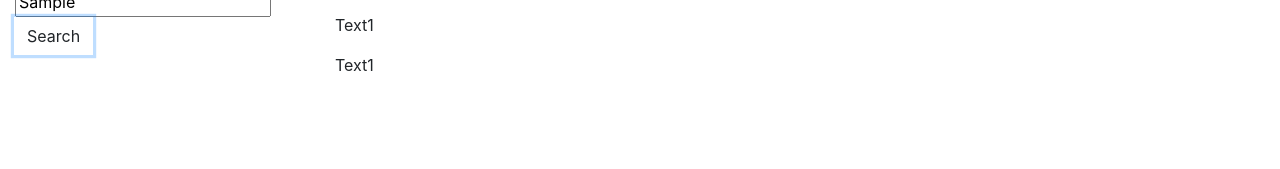
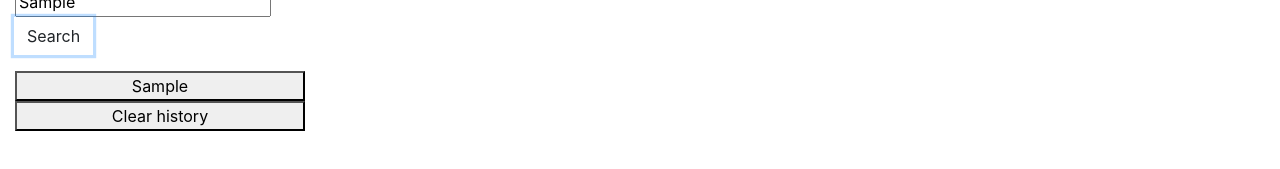
Before and after one commit to KonstantinGolovahin/Weather-Dashboard, a plain HTML site: page index.html in a window 1280 px wide. Both pictures are taken after typing "Sample" into the empty fields and a click on the button "Search". Shown: the part 131-300 px from the top of the page. Drawn offline with nearby package versions, Linux system fonts and the light colour scheme; no server answers.

Commit message:
Adds search by history functionality

```diff
--- a/assets/js/script.js
+++ b/assets/js/script.js
@@ -5,19 +5,19 @@ let queryURL = "https://api.openweathermap.org/data/2.5/weather?q=Daugavpils,Lat
 //let queryWeatherURL = "api.openweathermap.org/data/2.5/forecast?lat={lat}&lon={lon}&appid={API key}"
 let queryWeatherURL = "https://api.openweathermap.org/data/2.5/forecast?units=metric&"
 let queryParams1 = { "appid": "652bfd44571ae6c9a278b53d5d538b0d" };
- queryParams1.lat ;
- queryParams1.lon ;
+queryParams1.lat;
+queryParams1.lon;
 
 // amount of timestamps received. Fixed value at this point
 let queryCnt = 40;
 
 
-let queryCityURL ="http://api.openweathermap.org/geo/1.0/direct?limit=1&"
+let queryCityURL = "http://api.openweathermap.org/geo/1.0/direct?limit=1&"
 // create query parameters (generate URL with parameters below)
 //API key as it is
 let queryParams = { "appid": "652bfd44571ae6c9a278b53d5d538b0d" };
 // city to search for
-queryParams.q ;
+queryParams.q;
 //console.log("enot"+enot1 + $.param(queryParams));
 
 
@@ -32,29 +32,42 @@ taskSaved = getTasks(taskSaved);
 
 
 // idea from https://stackoverflow.com/questions/17216438/chain-multiple-then-in-jquery-when
- function request(){
+function request() {
+
+
+
+
+
+
+
+
+
+
+
+
+
   $.ajax({
-    url: queryCityURL+$.param(queryParams),
+    url: queryCityURL + $.param(queryParams),
     method: "GET"
 
 
-  }).then(function(response){
+  }).then(function (response) {
 
     // console.log(response[0].name)
     /// console.log(response[0].lat)
     // console.log(response[0].lon)
 
     queryParams1.lat = response[0].lat;
-    queryParams1.lon= response[0].lon;
+    queryParams1.lon = response[0].lon;
     return $.ajax({
 
-        url: queryWeatherURL+$.param(queryParams1),
+      url: queryWeatherURL + $.param(queryParams1),
       method: "GET"
 
     });
 
 
-}).then(function(response1){
+  }).then(function (response1) {
 
     //return $.ajax({...});
     console.log(response1)
@@ -62,28 +75,29 @@ taskSaved = getTasks(taskSaved);
 
     // generate data for the closest timestamp
     let iconcode = response1.list[0].weather[0].icon;
-    let tempToday= response1.list[0].main.temp
-    let windToday= response1.list[0].wind.speed
-    let humidityToday= response1.list[0].main.humidity
+    let tempToday = response1.list[0].main.temp
+    let windToday = response1.list[0].wind.speed
+    let humidityToday = response1.list[0].main.humidity
     // display data for for the closest timestamp
-    console.log(tempToday)
-    $('#icon-weather-today').text(queryParams.q + " (" +moment().format("DD/MM/YYYY") +") ");
-    $('#temp-today').text("Temperature: "+tempToday+ " ℃");
-    $('#wind-today').text("Wind: "+windToday+ " KPH");
-    $('#humidity-today').text("Humidity: "+humidityToday+ " %");
+    //console.log(tempToday)
+    $('#icon-weather-today').text(queryParams.q + " (" + moment().format("DD/MM/YYYY") + ") ");
+    $('#temp-today').text("Temperature: " + tempToday + " ℃");
+    $('#wind-today').text("Wind: " + windToday + " KPH");
+    $('#humidity-today').text("Humidity: " + humidityToday + " %");
     var iconurl = "http://openweathermap.org/img/wn/" + iconcode + ".png";
     //var iconurl = "http://openweathermap.org/img/wn/10d@2x.png"
     $('#wicon').attr('src', iconurl);
 
-
+    // clear prevoius
+$("#forecast").empty()
     // next 5 days
     // loop for data after each 8 timestamps - 1 day (max=40 by API).
-for (i=7;i<queryCnt;i=i+8) {
+    for (i = 7; i < queryCnt; i = i + 8) {
       let iconcodeTemp = response1.list[i].weather[0].icon;
-  let tempTemp= response1.list[i].main.temp
-  let windTemp= response1.list[i].wind.speed
-  let humidityTemp= response1.list[i].main.humidity
-  console.log(response1.list[i].dt_txt + tempTemp +windTemp+  humidityTemp)
+      let tempTemp = response1.list[i].main.temp
+      let windTemp = response1.list[i].wind.speed
+      let humidityTemp = response1.list[i].main.humidity
+      console.log(response1.list[i].dt_txt + tempTemp + windTemp + humidityTemp)
 
 
       // dynamically create a set of bootstrap cards for a list of array elements
@@ -102,23 +116,23 @@ cardContainer = document.getElementById('forecast');
       taskDate.className = 'taskDate';
       // Icon
       let taskImg = document.createElement('img');
-    let taskURL =  "http://openweathermap.org/img/wn/" + iconcodeTemp + ".png";
+      let taskURL = "http://openweathermap.org/img/wn/" + iconcodeTemp + ".png";
       $(taskImg).attr('src', taskURL);
       taskImg.className = 'taskIMG';
 
       // Temperature
       let taskTemperature = document.createElement('p');
-taskTemperature.innerText = "Temperature: "+tempTemp+ " ℃";
+      taskTemperature.innerText = "Temperature: " + tempTemp + " ℃";
       taskTemperature.className = 'taskText';
 
       // Wind
       let taskWind = document.createElement('p');
-taskWind.innerText = "Wind: "+windTemp+ " KPH";
+      taskWind.innerText = "Wind: " + windTemp + " KPH";
       taskWind.className = 'taskText';
 
       // Humidity
       let taskHumidity = document.createElement('p');
-taskHumidity.innerText = "Humidity: "+humidityTemp+ " %";
+      taskHumidity.innerText = "Humidity: " + humidityTemp + " %";
       taskHumidity.className = 'taskText';
 
       // save button
@@ -179,10 +193,10 @@ $('.search-button').on('click', function (e) {
   queryParams.q = $("#search-input")
     .val()
     .trim();
-  if (queryParams.q===""){
+  if (queryParams.q === "") {
     alert("Please enter city name")
   }
-  else{
+  else {
 
 
     // get updated list of tasks from storage
@@ -196,12 +210,67 @@ $('.search-button').on('click', function (e) {
     taskObject.push(userSave);
     // save to local storage
     localStorage.setItem("taskObject", JSON.stringify(taskObject));
+// add this city to search history
+taskSaved=taskObject;
+renderButtons()
+
     // execute request for current city
     request()
+
+
 
   }
 
 });
 
 
+// render buttons for history
+function renderButtons() {
+
+  // clear prevoius entries
+  $("#history").empty()
   getTasks(taskSaved)
+  console.log(taskSaved +"Step2")
+  if (taskSaved.length > 0) {
+    for (i = 0; i < taskSaved.length; i++) {
+
+      // save button
+      let taskButton = document.createElement('button');
+      taskButton.innerText = taskSaved[i].city;
+      taskButton.className = 'taskButton';
+      document.getElementById('history').appendChild(taskButton);
+
+    }
+  }
+
+// clear history button
+let clearHistoryButton = document.createElement('button');
+clearHistoryButton.innerText = "Clear history";
+clearHistoryButton.className = 'clearHistoryButton';
+document.getElementById('history').appendChild(clearHistoryButton);
+
+
+}
+
+
+// call forecast for saved city
+$('#history').on('click', function (e) {
+
+if($(e.target).text()==="Clear history"){
+  $('#history').empty()
+  localStorage.clear()
+}
+else{
+  queryParams.q=$(e.target).text();
+  request();
+}
+
+
+})
+
+
+
+
+
+renderButtons()
+//getTasks(taskSaved)
--- a/index.html
+++ b/index.html
@@ -37,7 +37,7 @@
             </div>
           </div>
         </form>
-        <div class="list-group" id="history"></div>
+        <div class="list-group" id="history">History</div>
       </aside>
 
       <div class="col-lg-9 pb-3">
@@ -45,8 +45,8 @@
 <!-- Display current weather -->
 <h2 id="header-today"><span><p id = "icon-weather-today" style="float:left;"> </p> <img  id="wicon" src="" alt="Weather icon"></span></h2>
 <p id="temp-today"></p>
-<p id="wind-today">Text1</p>
-<p id="humidity-today">Text1</p>
+<p id="wind-today"></p>
+<p id="humidity-today"></p>
         </section>
         <section id="forecast" class="row mt-3" role="region" aria-live="polite"></section>
       </div>
```
Lines whose indentation alone changed are shown as unchanged.
